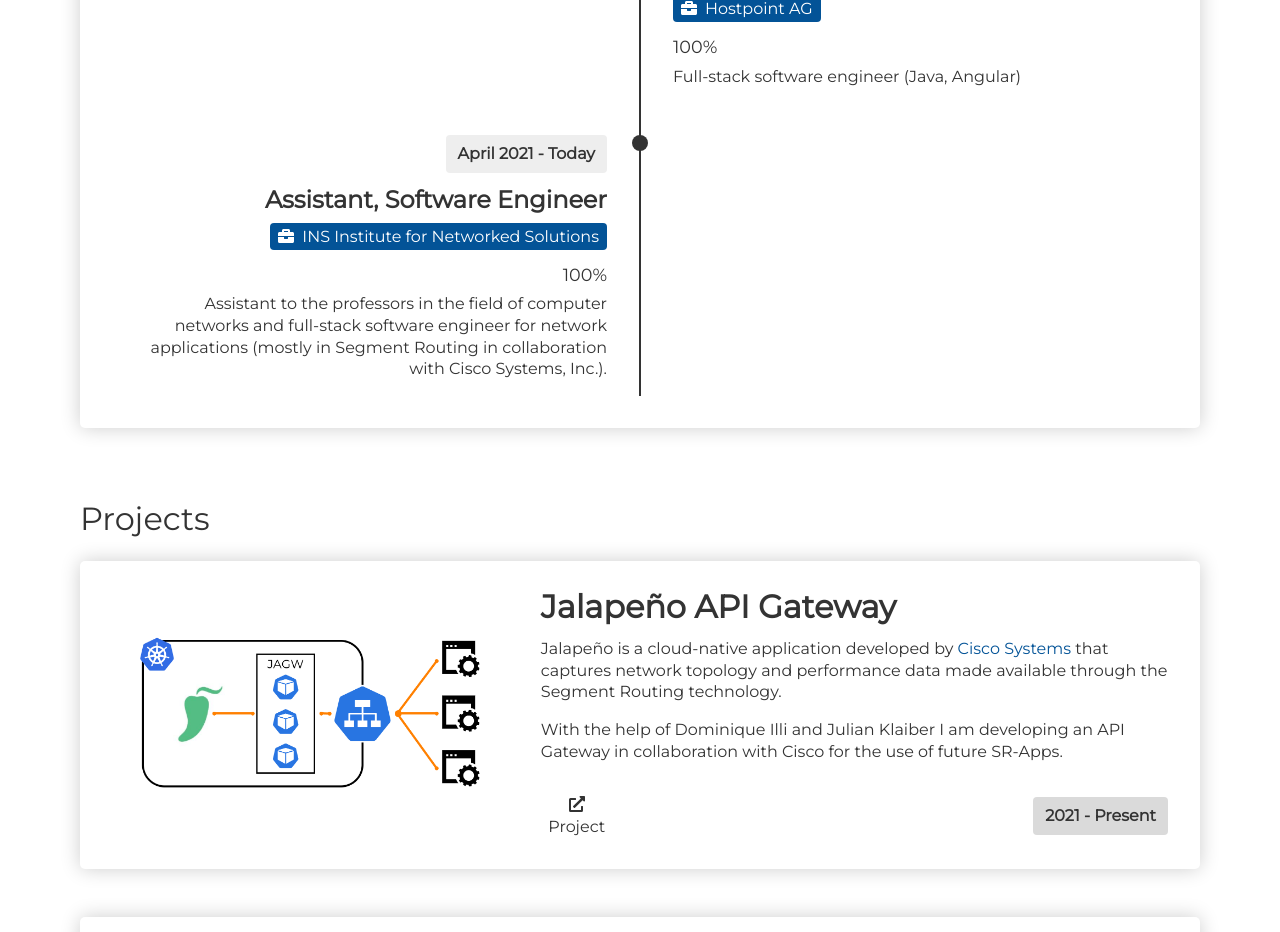
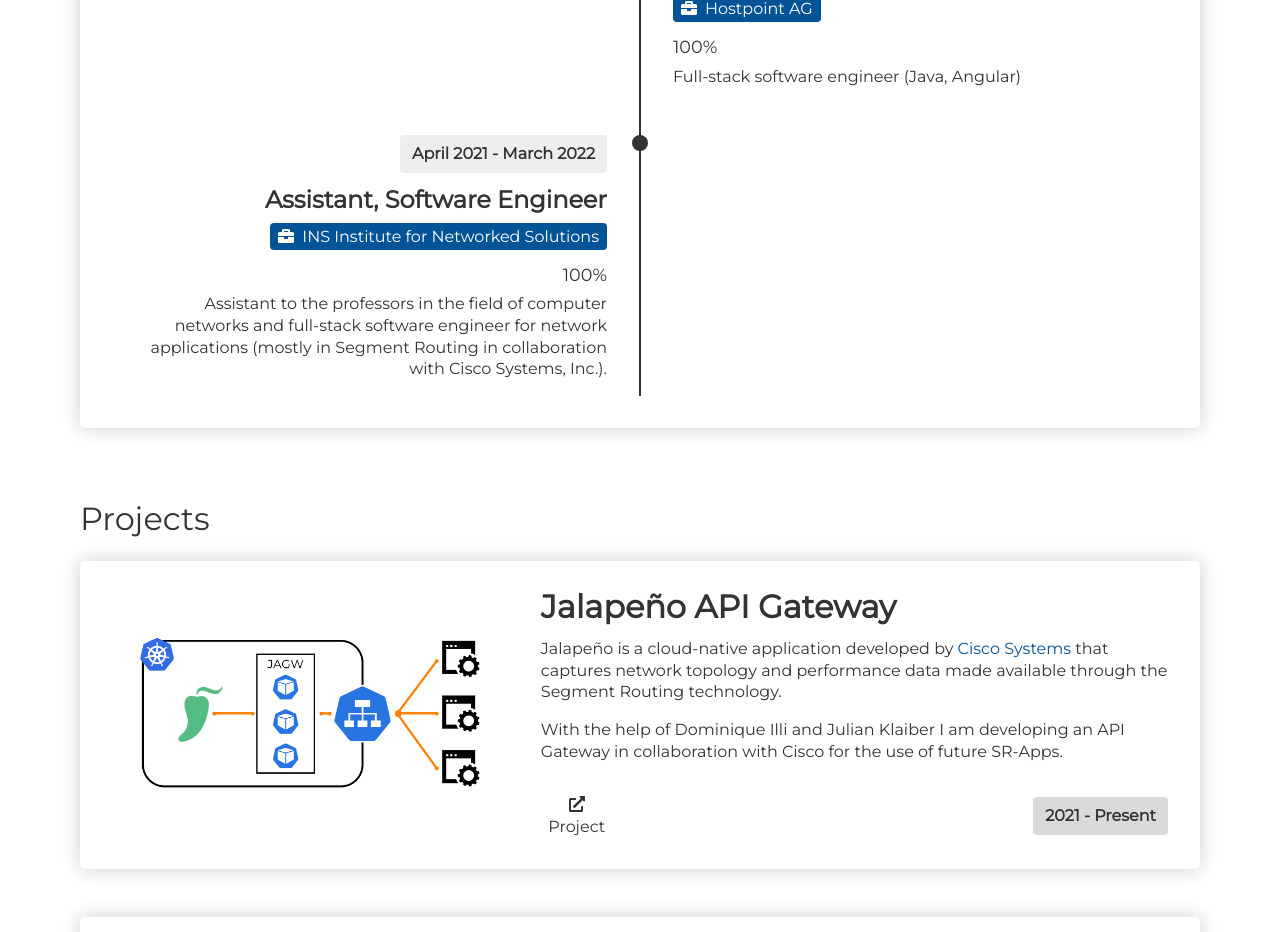
Before and after one commit to ubaumann/ubaumann.ch, a React (Create React App) app: page / in a window 1280 px wide. Shown: the part 2040-2972 px from the top of the page. Built offline with nearby package versions, Linux system fonts and the light colour scheme.

Commit message:
updated data

```diff
--- a/src/assets/data.ts
+++ b/src/assets/data.ts
@@ -174,7 +174,7 @@
       ],
     },
     {
-      period: 'April 2021 - Today',
+      period: 'April 2021 - March 2022',
       title: 'Assistant, Software Engineer',
       employer: 'INS Institute for Networked Solutions',
       employerLink: 'https://www.ins.hsr.ch/',
```
